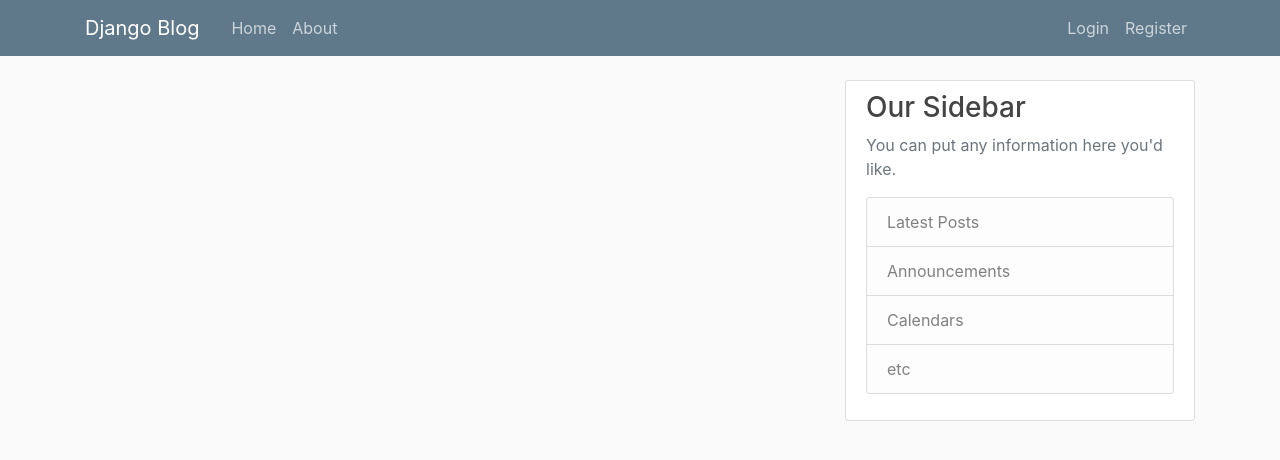
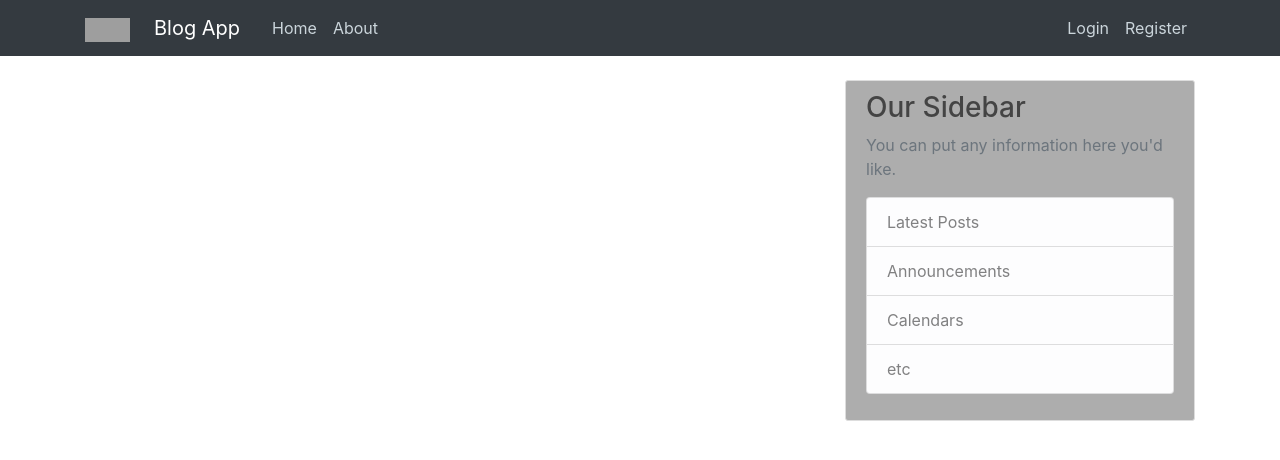
Before and after one commit to nitish623/django_project_blog, a Django app: template blog/templates/blog/home.html in a window 1280 px wide. Shown: the top 460 px of the page. Run offline with Django 3.2, Linux system fonts and the light colour scheme; the template is opened without the code that fills it, so the values that code supplies are empty; some libraries are stand-ins or nearby versions; grey boxes are pictures that could not be loaded.

Commit message:
final template

```diff
--- a/blog/static/blog/main.css
+++ b/blog/static/blog/main.css
@@ -1,5 +1,5 @@
 body {
-  background: #fafafa;
+  background: #FFFFFF;
   color: #333333;
   margin-top: 5rem;
 }
@@ -29,7 +29,7 @@ ul {
 }
 
 .content-section {
-  background: #ffffff;
+  background: #ADADAD;
   padding: 10px 20px;
   border: 1px solid #dddddd;
   border-radius: 3px;
--- a/blog/templates/blog/base.html
+++ b/blog/templates/blog/base.html
@@ -20,9 +20,9 @@
 </head>
 <body>
     <header class="site-header">
-      <nav class="navbar navbar-expand-md navbar-dark bg-steel fixed-top">
+      <nav class="navbar navbar-expand-md navbar-dark bg-dark bg-steel fixed-top">
         <div class="container">
-          <a class="navbar-brand mr-4" href="{% url 'blog-home' %}">Django Blog</a>
+          <a class="navbar-brand mr-4" href="{% url 'blog-home' %}"> <img class="mr-4" src="https://static.djangoproject.com/img/logos/django-logo-negative.png" alt="" width="45" height="24" class="d-inline-block align-text-top">Blog App</a>
           <button class="navbar-toggler" type="button" data-toggle="collapse" data-target="#navbarToggle" aria-controls="navbarToggle" aria-expanded="false" aria-label="Toggle navigation">
           <span class="navbar-toggler-icon"></span>
           </button>
```
